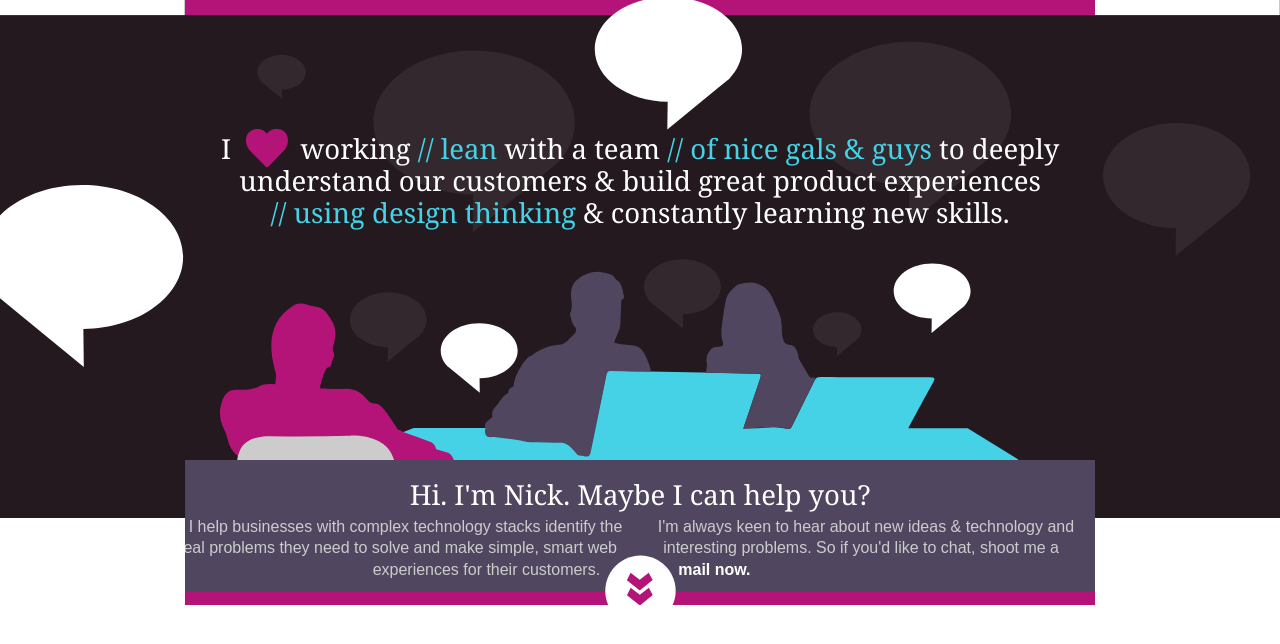
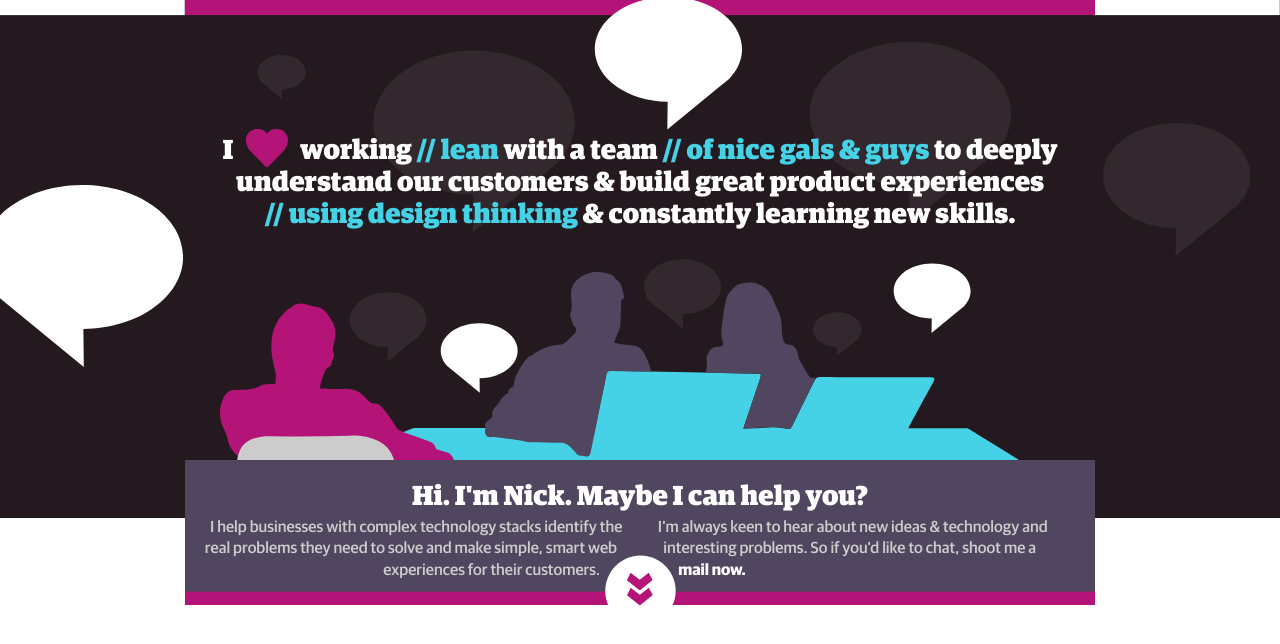
Before and after one commit to nickbaldwin/automatic, a website: page src/client/index.html in a window 1280 px wide. Drawn offline with nearby package versions, Linux system fonts and the light colour scheme; files that its build step writes are made by us from their sources; files whose address does not match are found by name.

Commit message:
fixed fonloader

```diff
--- a/src/client/index.html
+++ b/src/client/index.html
@@ -50,10 +50,11 @@
             G=0;d.dir="ltr";y(m,J(c,"sans-serif"));y(n,J(c,"serif"));y(p,J(c,"monospace"));d.appendChild(m.a);d.appendChild(n.a);d.appendChild(p.a);document.body.appendChild(d);t=m.a.offsetWidth;u=n.a.offsetWidth;v=p.a.offsetWidth;q();A(m,function(a){e=a;r()});y(m,J(c,'"'+c.family+'",sans-serif'));A(n,function(a){f=a;r()});y(n,J(c,'"'+c.family+'",serif'));A(p,function(a){g=a;r()});y(p,J(c,'"'+c.family+'",monospace'))})})};window.FontFaceObserver=B;window.FontFaceObserver.prototype.check=B.prototype.a;"undefined"!==typeof module&&(module.exports=window.FontFaceObserver);}());
 
               // oberve fonts loaded and then append class to html element, triggering css selectors
-            var observerSerif = new FontFaceObserver('Guardian Egyptian Web');
-            var observerSans = new FontFaceObserver('Guardian Sans Web');
+            var observerSerif = new FontFaceObserver('Guardian Egyptian Black');
+            var observerSans = new FontFaceObserver('Guardian Sans Medium');
+            var observerSansBold = new FontFaceObserver('Guardian Sans Bold');
 
-            Promise.all([observerSerif.check(null, 45000), observerSans.check()]).then(function () {
+            Promise.all([observerSerif.check(null, 15000), observerSans.check(), observerSansBold.check()]).then(function () {
                 window.document.documentElement.className += " fonts-loaded";
             });
 
```
